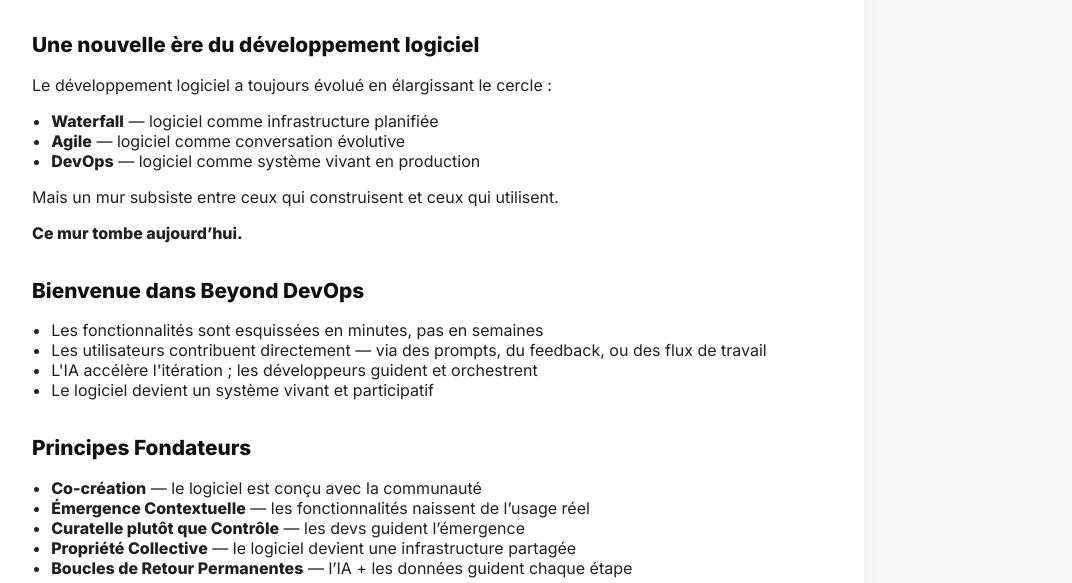
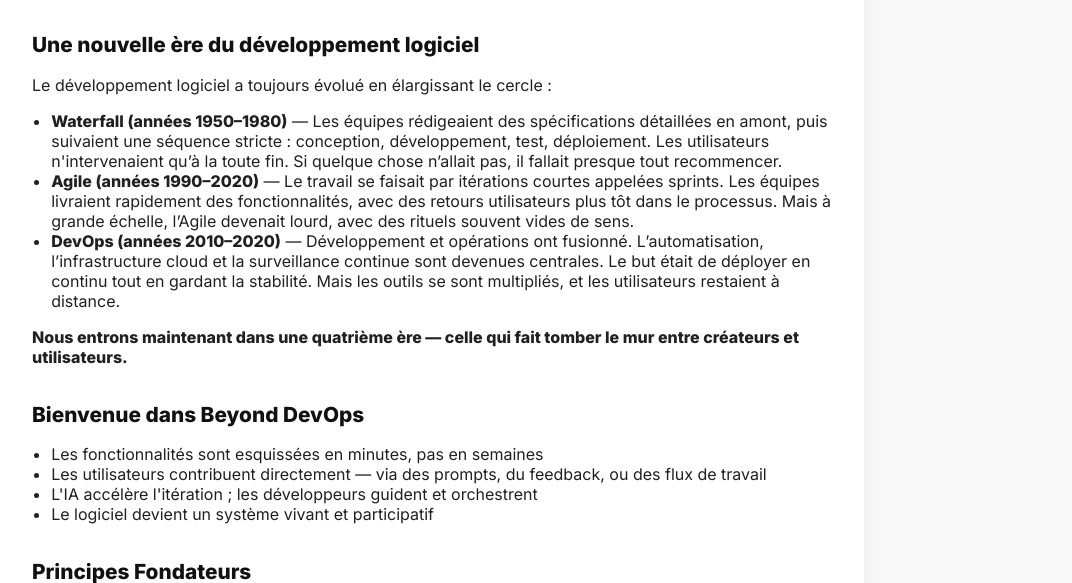
Before and after one commit to matthewlongshore/beyond-devops, a plain HTML site: page index.html in a window 1280 px wide. Both pictures are taken after a click on the button "FR / EN". Shown: the part 217-800 px from the top of the page, without its empty margins (208-1280 px from the left). Drawn offline with Linux system fonts and the light colour scheme.

Commit message:
Update index.html

```diff
--- a/index.html
+++ b/index.html
@@ -28,6 +28,7 @@
       padding: 3rem 2rem;
       border-radius: var(--border-radius);
       box-shadow: var(--shadow);
+      position: relative;
     }
     header {
       text-align: center;
@@ -90,12 +91,17 @@
       <h2>A New Era of Software Is Emerging</h2>
       <p>Software development has always evolved by widening the circle:</p>
       <ul>
-        <li><strong>Waterfall</strong> — software as engineered infrastructure</li>
-        <li><strong>Agile</strong> — software as an evolving conversation</li>
-        <li><strong>DevOps</strong> — software as a living system in production</li>
+        <li>
+          <strong>Waterfall (1950s–1980s)</strong> — Teams wrote detailed specs upfront, then followed a strict sequence: design, develop, test, deploy. Users had no input until the very end. If something was wrong, it was too late to fix without restarting the whole process.
+        </li>
+        <li>
+          <strong>Agile (1990s–2020s)</strong> — Teams worked in short sprints, shipping small pieces of software quickly and often. User feedback entered the process earlier, and developers collaborated more closely — but scaling was messy, and rituals often became a burden.
+        </li>
+        <li>
+          <strong>DevOps (2010s–2020s)</strong> — Development and operations teams merged. Automation pipelines, cloud infrastructure, and monitoring became core. The goal was to deploy constantly and keep systems running smoothly. But tools proliferated, and user feedback was still indirect.
+        </li>
       </ul>
-      <p>But there's still a wall between those who build and those who use.</p>
-      <p><strong>That wall now comes down.</strong></p>
+      <p><strong>Now, we’re entering a fourth era — one that breaks down the wall between creators and users.</strong></p>
 
       <h2>Welcome to Beyond DevOps</h2>
       <ul>
@@ -127,12 +133,17 @@
       <h2>Une nouvelle ère du développement logiciel</h2>
       <p>Le développement logiciel a toujours évolué en élargissant le cercle :</p>
       <ul>
-        <li><strong>Waterfall</strong> — logiciel comme infrastructure planifiée</li>
-        <li><strong>Agile</strong> — logiciel comme conversation évolutive</li>
-        <li><strong>DevOps</strong> — logiciel comme système vivant en production</li>
+        <li>
+          <strong>Waterfall (années 1950–1980)</strong> — Les équipes rédigeaient des spécifications détaillées en amont, puis suivaient une séquence stricte : conception, développement, test, déploiement. Les utilisateurs n'intervenaient qu’à la toute fin. Si quelque chose n’allait pas, il fallait presque tout recommencer.
+        </li>
+        <li>
+          <strong>Agile (années 1990–2020)</strong> — Le travail se faisait par itérations courtes appelées sprints. Les équipes livraient rapidement des fonctionnalités, avec des retours utilisateurs plus tôt dans le processus. Mais à grande échelle, l’Agile devenait lourd, avec des rituels souvent vides de sens.
+        </li>
+        <li>
+          <strong>DevOps (années 2010–2020)</strong> — Développement et opérations ont fusionné. L’automatisation, l’infrastructure cloud et la surveillance continue sont devenues centrales. Le but était de déployer en continu tout en gardant la stabilité. Mais les outils se sont multipliés, et les utilisateurs restaient à distance.
+        </li>
       </ul>
-      <p>Mais un mur subsiste entre ceux qui construisent et ceux qui utilisent.</p>
-      <p><strong>Ce mur tombe aujourd’hui.</strong></p>
+      <p><strong>Nous entrons maintenant dans une quatrième ère — celle qui fait tomber le mur entre créateurs et utilisateurs.</strong></p>
 
       <h2>Bienvenue dans Beyond DevOps</h2>
       <ul>
@@ -162,10 +173,10 @@
 
   <script>
     function toggleLanguage() {
-      const frElements = document.querySelectorAll('.fr');
-      const enElements = document.querySelectorAll('.en');
-      frElements.forEach(el => el.classList.toggle('hidden'));
-      enElements.forEach(el => el.classList.toggle('hidden'));
+      const fr = document.querySelectorAll('.fr');
+      const en = document.querySelectorAll('.en');
+      fr.forEach(el => el.classList.toggle('hidden'));
+      en.forEach(el => el.classList.toggle('hidden'));
     }
   </script>
 </body>
```
